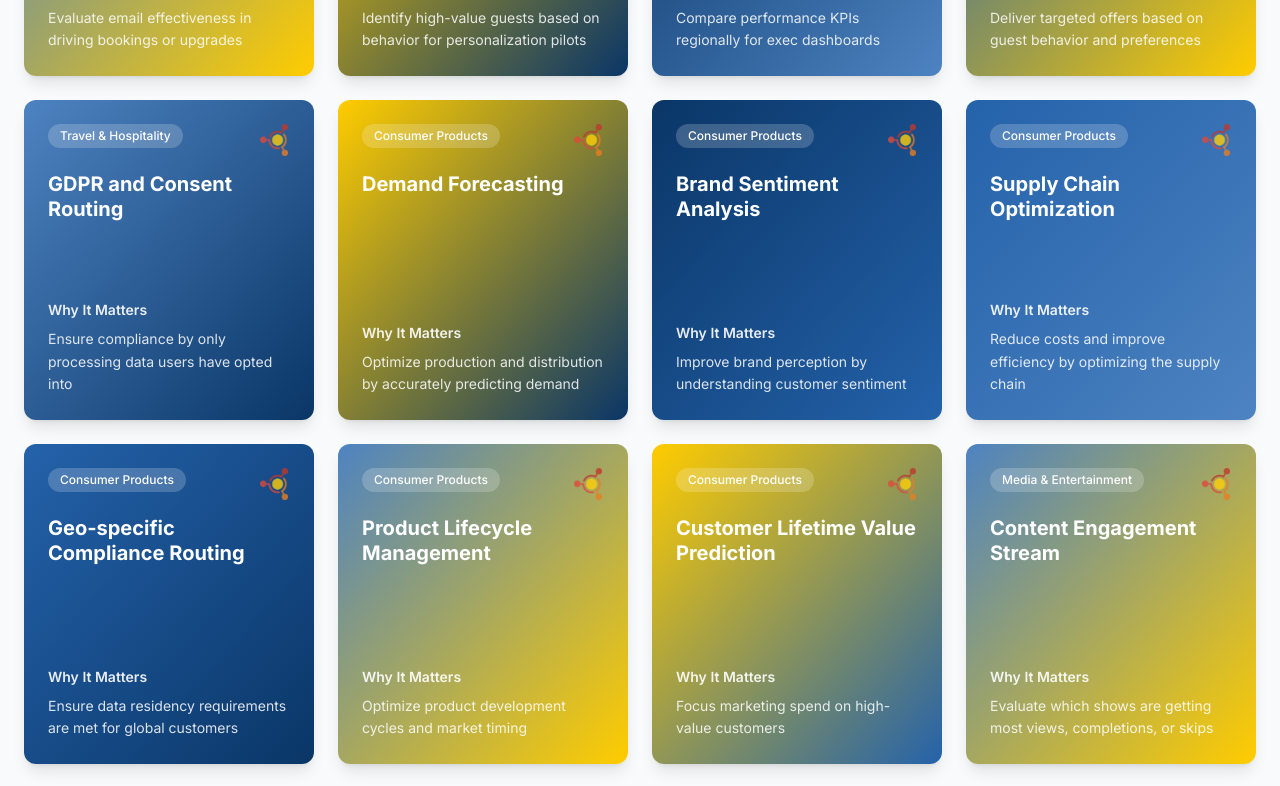
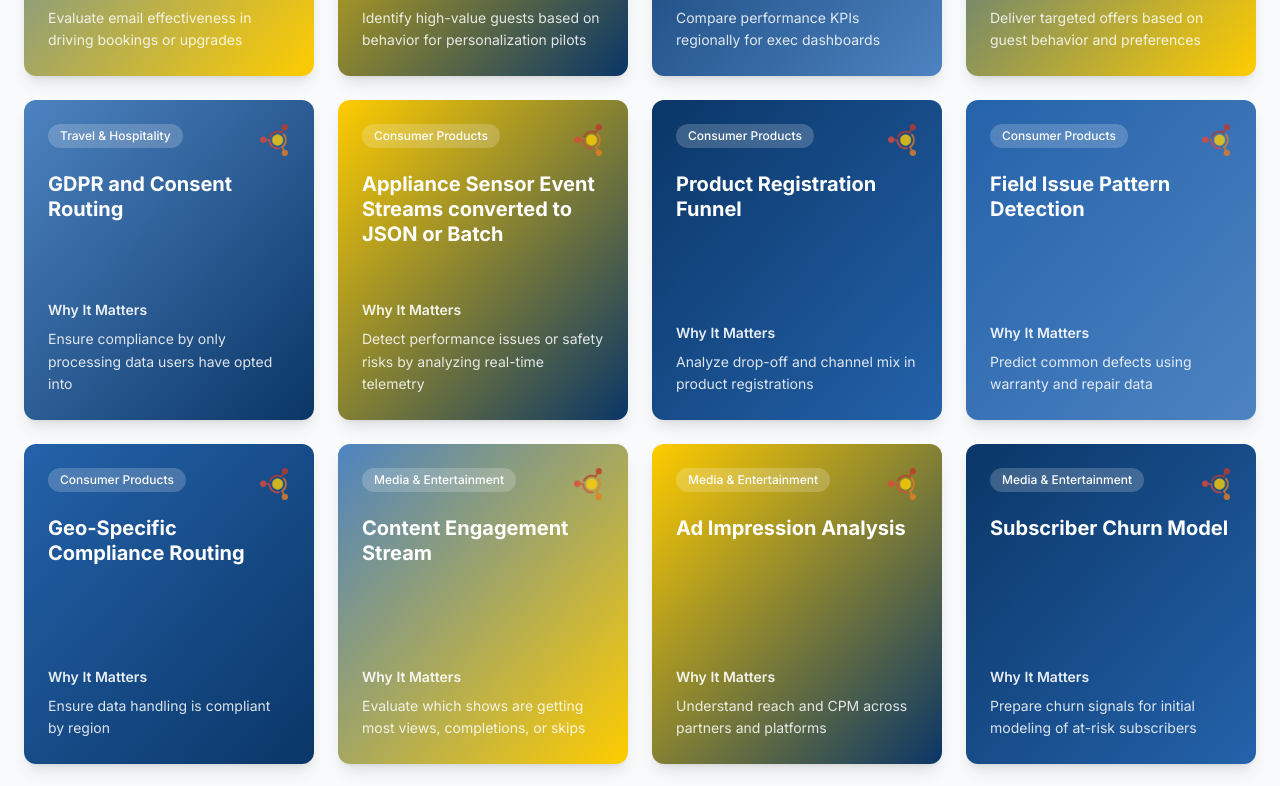
Before and after one commit to tgiffin/wp-reactor-card-flip-showcase, a React (Vite) app: page / in a window 1280 px wide. Shown: the part 2000-2786 px from the top of the page. Built offline with nearby package versions, Linux system fonts and the light colour scheme.

Commit message:
Fix: Update Consumer Products use cases and WordPress integration
Replaced the 6 old Consumer Products use cases with 4 new ones in `src/data/industries/consumer.ts`. Updated the total count display and synced the changes in `wordpress-integration/reactor-use-cases.js`.

```diff
--- a/src/data/industries/consumer.ts
+++ b/src/data/industries/consumer.ts
@@ -5,67 +5,45 @@ export const consumerUseCases: UseCase[] = [
   {
     id: 'consumer-1',
     industry: 'Consumer Products',
-    title: 'Demand Forecasting',
-    whyItMatters: 'Optimize production and distribution by accurately predicting demand',
-    dataSources: ['Sales data', 'market trends', 'promotional activities'],
-    entitiesTables: ['products', 'sales', 'demand_forecasts'],
-    sampleFields: ['product_id', 'location_id', 'predicted_demand'],
-    reactorRole: 'Forecast demand and optimize production and distribution',
+    title: 'Appliance Sensor Event Streams converted to JSON or Batch',
+    whyItMatters: 'Detect performance issues or safety risks by analyzing real-time telemetry',
+    dataSources: ['IoT', 'Firmware logs'],
+    entitiesTables: ['sensor_readings', 'device_registry'],
+    sampleFields: ['device_id', 'temp', 'error_code'],
+    reactorRole: 'Ingest telemetry and normalize into structured events in JSON or FLAT FILE format',
     gradientClass: 'bg-gradient-to-br from-soundcommerce-yellow to-reactor-dark-blue'
   },
   {
     id: 'consumer-2',
     industry: 'Consumer Products',
-    title: 'Brand Sentiment Analysis',
-    whyItMatters: 'Improve brand perception by understanding customer sentiment',
-    dataSources: ['Social media', 'customer reviews', 'survey responses'],
-    entitiesTables: ['brand_sentiment', 'customer_feedback', 'market_trends'],
-    sampleFields: ['product_id', 'sentiment_score', 'feedback_text'],
-    reactorRole: 'Analyze customer feedback and improve brand perception',
+    title: 'Product Registration Funnel',
+    whyItMatters: 'Analyze drop-off and channel mix in product registrations',
+    dataSources: ['CRM', 'Web/App forms'],
+    entitiesTables: ['registrations', 'device_metadata'],
+    sampleFields: ['product_id', 'registration_channel'],
+    reactorRole: 'Unify multiple registration channels',
     gradientClass: 'bg-gradient-to-br from-reactor-dark-blue to-reactor-blue'
   },
   {
     id: 'consumer-3',
     industry: 'Consumer Products',
-    title: 'Supply Chain Optimization',
-    whyItMatters: 'Reduce costs and improve efficiency by optimizing the supply chain',
-    dataSources: ['Supplier data', 'logistics data', 'inventory levels'],
-    entitiesTables: ['suppliers', 'shipments', 'inventory'],
-    sampleFields: ['supplier_id', 'shipment_id', 'inventory_level'],
-    reactorRole: 'Optimize the supply chain and reduce costs',
+    title: 'Field Issue Pattern Detection',
+    whyItMatters: 'Predict common defects using warranty and repair data',
+    dataSources: ['Warranty', 'Repair', 'Telemetry'],
+    entitiesTables: ['repairs', 'warranty_claims'],
+    sampleFields: ['device_model', 'issue_code'],
+    reactorRole: 'Ingest data to correlate issues with usage data for QA & CX teams',
     gradientClass: 'bg-gradient-to-br from-reactor-blue to-reactor-medium-blue'
   },
   {
     id: 'consumer-4',
     industry: 'Consumer Products',
-    title: 'Geo-specific Compliance Routing',
-    whyItMatters: 'Ensure data residency requirements are met for global customers',
-    dataSources: ['Customer geo data', 'compliance rules'],
-    entitiesTables: ['data_residency', 'compliance_rules', 'routing_policies'],
-    sampleFields: ['region', 'data_classification', 'storage_location'],
+    title: 'Geo-Specific Compliance Routing',
+    whyItMatters: 'Ensure data handling is compliant by region',
+    dataSources: ['CRM', 'Usage logs'],
+    entitiesTables: ['user_metadata', 'geo_compliance_flags'],
+    sampleFields: ['region', 'data_type'],
     reactorRole: 'Route data based on region',
     gradientClass: 'bg-gradient-to-br from-reactor-blue to-reactor-dark-blue'
-  },
-  {
-    id: 'consumer-5',
-    industry: 'Consumer Products',
-    title: 'Product Lifecycle Management',
-    whyItMatters: 'Optimize product development cycles and market timing',
-    dataSources: ['R&D data', 'market research', 'competitor analysis'],
-    entitiesTables: ['products', 'development_stages', 'market_readiness'],
-    sampleFields: ['product_id', 'stage', 'readiness_score'],
-    reactorRole: 'Track product development and optimize launch timing',
-    gradientClass: 'bg-gradient-to-br from-reactor-medium-blue to-soundcommerce-yellow'
-  },
-  {
-    id: 'consumer-6',
-    industry: 'Consumer Products',
-    title: 'Customer Lifetime Value Prediction',
-    whyItMatters: 'Focus marketing spend on high-value customers',
-    dataSources: ['Purchase history', 'engagement data', 'demographic info'],
-    entitiesTables: ['customers', 'transactions', 'ltv_predictions'],
-    sampleFields: ['customer_id', 'predicted_ltv', 'confidence_score'],
-    reactorRole: 'Calculate and predict customer lifetime value',
-    gradientClass: 'bg-gradient-to-br from-soundcommerce-yellow to-reactor-blue'
   }
 ];
--- a/wordpress-integration/reactor-use-cases.html
+++ b/wordpress-integration/reactor-use-cases.html
@@ -37,10 +37,10 @@
                     <button class="reactor-filter-btn" data-industry="Travel & Hospitality">Travel & Hospitality</button>
                     <button class="reactor-filter-btn" data-industry="Consumer Products">Consumer Products</button>
                     <button class="reactor-filter-btn" data-industry="Media & Entertainment">Media & Entertainment</button>
-                    <button class="reactor-filter-btn" data-industry="Retail Financial Services">Retail Financial Services</button>
-                    <button class="reactor-filter-btn" data-industry="Healthcare">Healthcare</button>
+                    <button class="reactor-filter-btn" data-industry="Financial Services">Financial Services</button>
                     <button class="reactor-filter-btn" data-industry="Elder Care">Elder Care</button>
                     <button class="reactor-filter-btn" data-industry="Automotive">Automotive</button>
+                    <button class="reactor-filter-btn" data-industry="B2B / High Tech">B2B / High Tech</button>
                 </div>
             </div>
         </div>
```
